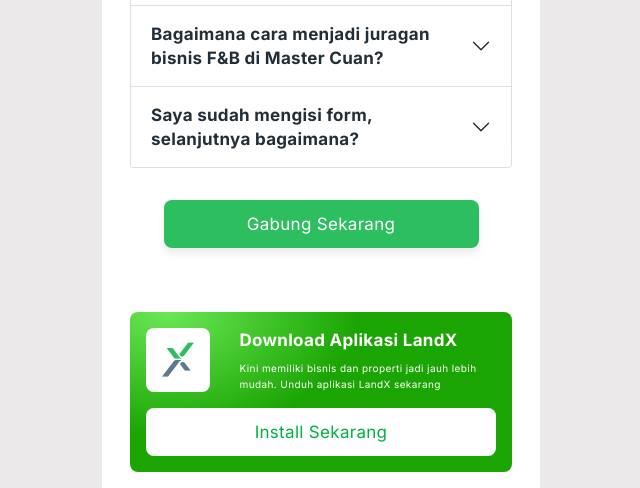
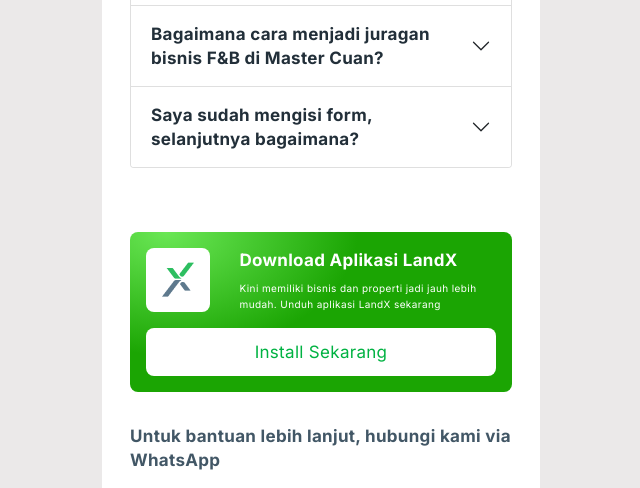
Before and after one commit to wredaaa/apaya, a Flask app: page /cara-kerja in a window 1280 px wide. Shown: the part 2395-2883 px from the top of the page, without its empty margins (319-959 px from the left). Run offline with Flask 2, Linux system fonts and the light colour scheme.

Commit message:
ganti content

```diff
--- a/templates/cara_kerja.html
+++ b/templates/cara_kerja.html
@@ -580,7 +580,7 @@
               <div id="collapseFour" class="accordion-collapse collapse" aria-labelledby="headingFour"
                 data-bs-parent="#accordionExample">
                 <div class="accordion-body text-content-acc">
-                  Kakak terdaftar sebagai user yang sudah verifikasi akun di Aplikasi LandX
+                  Kakak bisa ikutan dengan mendaftarkan diri Kakak pada form yang sudah kamu kirimkan
                 </div>
               </div>
             </div>
@@ -605,9 +605,6 @@
       </div>
 
       <div class="row">
-        <div class="col-12 text-center mt-32">
-          <button class="btn-join text-btn">Gabung Sekarang</button>
-        </div>
         <div class="col-12">
           <div class="container-download mt-64 mb-32">
             <div class="row">
```
